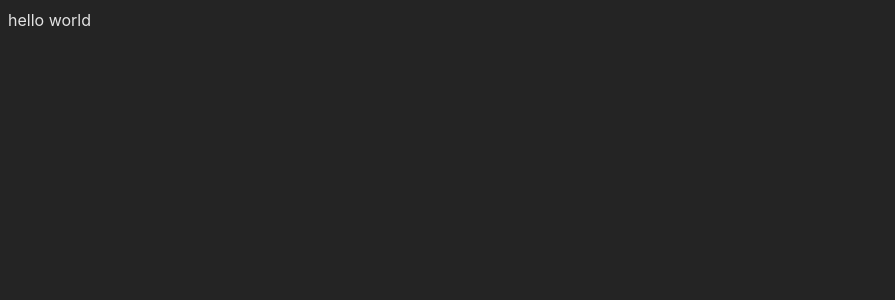
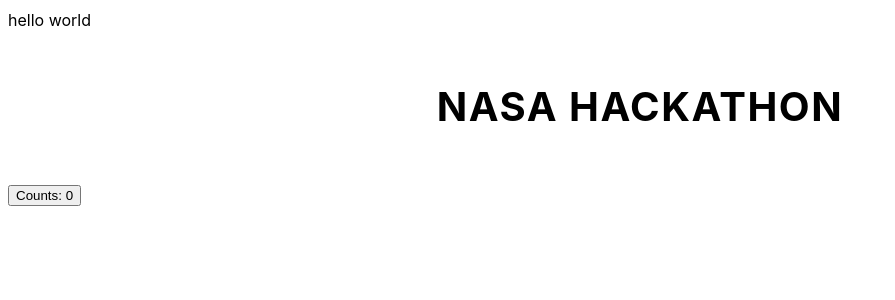
Before and after one commit to conniely04/whatsinthewater, a Svelte app: page / in a window 1280 px wide. Shown: the top 300 px of the page, without its empty margins (0-895 px from the left). Built offline with nearby package versions, Linux system fonts and the light colour scheme.

Commit message:
added header component

```diff
--- a/index.html
+++ b/index.html
@@ -4,7 +4,7 @@
     <meta charset="UTF-8" />
     <link rel="icon" type="image/svg+xml" href="/vite.svg" />
     <meta name="viewport" content="width=device-width, initial-scale=1.0" />
-    <title>Vite + Svelte</title>
+    <title>Nasa Hackathon Project</title>
   </head>
   <body>
     <div id="app"></div>
--- a/src/App.svelte
+++ b/src/App.svelte
@@ -1,5 +1,7 @@
 <script>
 
+import Header from "./lib/Header.svelte";
 </script>
 
 <div>hello world</div>
+<Header></Header>
--- a/src/app.css
+++ b/src/app.css
@@ -3,9 +3,9 @@
   line-height: 1.5;
   font-weight: 400;
 
-  color-scheme: light dark;
-  color: rgba(255, 255, 255, 0.87);
-  background-color: #242424;
+  /*color-scheme: light dark;*/
+  /*color: rgba(255, 255, 255, 0.87);*/
+  /*background-color: #242424;*/
 
   font-synthesis: none;
   text-rendering: optimizeLegibility;
--- /dev/null
+++ b/src/lib/Header.svelte
@@ -0,0 +1,28 @@
+<script>
+    let num = 0
+    function click() {
+        num += 1;
+    }
+
+</script>
+
+<main>
+    <div class="nasa-header">
+        Nasa Hackathon
+    </div>
+    <button on:click={click}>Counts: {num}</button>
+</main>
+
+
+<style>
+    .nasa-header {
+        display: flex;
+        justify-content: center;
+        align-items: center;
+        height: 150px;
+        font-size: 2.5em;
+        font-weight: 700;
+        letter-spacing: 1.5px;
+        text-transform: uppercase;
+    }
+</style>
```
Also changed, not shown: src/lib/Counter.svelte (deleted, +0 -10 lines).
